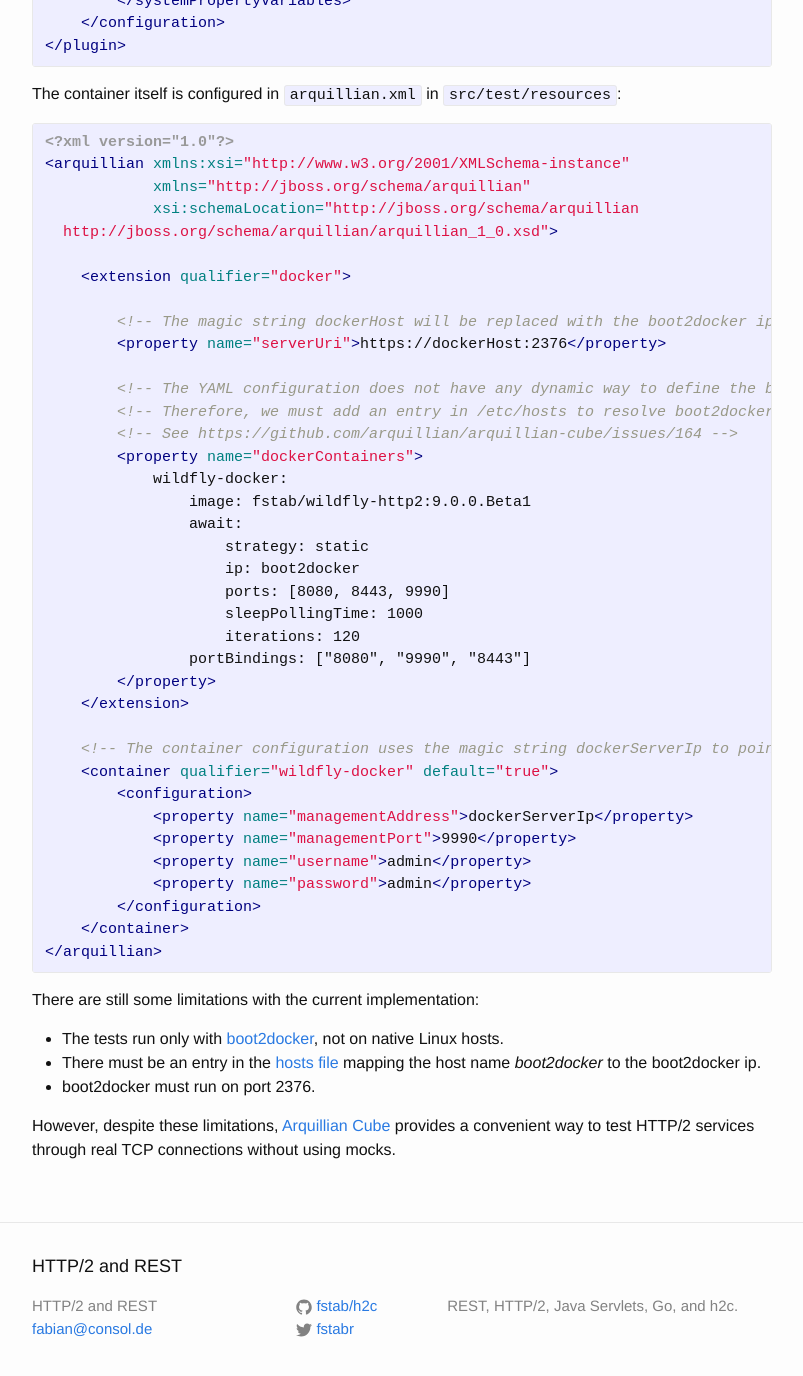
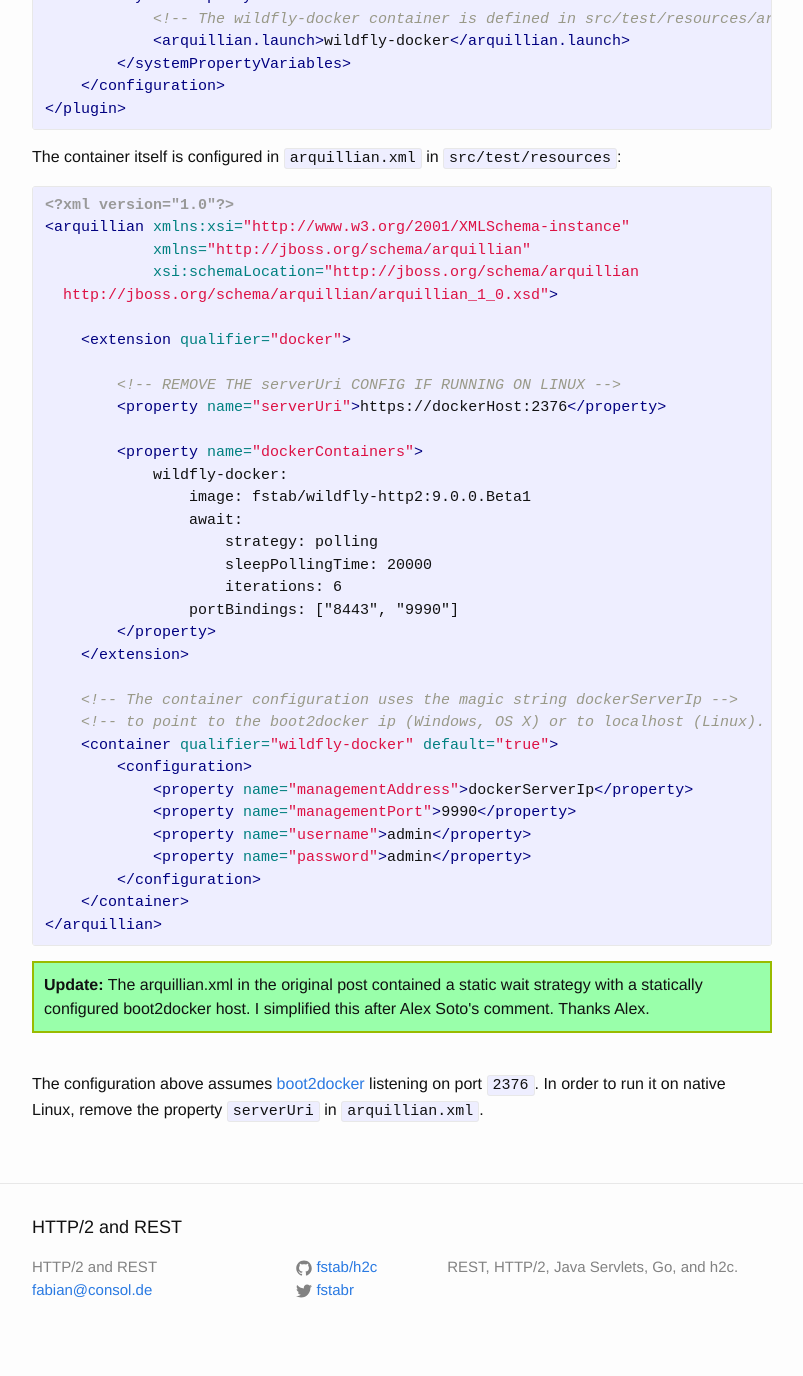
Before and after one commit to fstab/h2c, a Jekyll site: the page built from _posts/2015-08-03-arquillian.markdown, in a window 1280 px wide and 1400 px high, scrolled down 1165 px. Shown: the top 1376 px of the window, without its empty margins (238-1041 px from the left). Built offline with Jekyll 4.4.1, drawn with Linux system fonts in a browser that asks for light colours; comment, search, counter and statistics services are not loaded; some of the changed text lies outside the part shown.

Commit message:
Updated the Arquillian post after Alex Soto's comment

```diff
--- a/_posts/2015-08-03-arquillian.markdown
+++ b/_posts/2015-08-03-arquillian.markdown
@@ -72,26 +74,22 @@ The container itself is configured in `arquillian.xml` in `src/test/resources`:
 
     <extension qualifier="docker">
 
-        <!-- The magic string dockerHost will be replaced with the boot2docker ip. -->
+        <!-- REMOVE THE serverUri CONFIG IF RUNNING ON LINUX -->
         <property name="serverUri">https://dockerHost:2376</property>
 
-        <!-- The YAML configuration does not have any dynamic way to define the boot2docker ip. -->
-        <!-- Therefore, we must add an entry in /etc/hosts to resolve boot2docker to boot2docker's ip -->
-        <!-- See https://github.com/arquillian/arquillian-cube/issues/164 -->
         <property name="dockerContainers">
             wildfly-docker:
                 image: fstab/wildfly-http2:9.0.0.Beta1
                 await:
-                    strategy: static
-                    ip: boot2docker
-                    ports: [8080, 8443, 9990]
-                    sleepPollingTime: 1000
-                    iterations: 120
-                portBindings: ["8080", "9990", "8443"]
+                    strategy: polling
+                    sleepPollingTime: 20000
+                    iterations: 6
+                portBindings: ["8443", "9990"]
         </property>
     </extension>
 
-    <!-- The container configuration uses the magic string dockerServerIp to point to the boot2docker ip. -->
+    <!-- The container configuration uses the magic string dockerServerIp -->
+    <!-- to point to the boot2docker ip (Windows, OS X) or to localhost (Linux). -->
     <container qualifier="wildfly-docker" default="true">
         <configuration>
             <property name="managementAddress">dockerServerIp</property>
@@ -103,15 +101,13 @@ The container itself is configured in `arquillian.xml` in `src/test/resources`:
 </arquillian>
 {% endhighlight %}
 
-There are still some limitations with the current implementation:
+<div style="background-color: #99ffaa; border: 2px solid #99bb00; margin: auto; padding: 10px;">
+<b>Update:</b> The arquillian.xml in the original post contained a static wait strategy with a statically configured boot2docker host. I simplified this after Alex Soto's comment. Thanks Alex.
+</div>
+<br/>
 
-* The tests run only with [boot2docker], not on native Linux hosts.
-* There must be an entry in the [hosts file] mapping the host name _boot2docker_
-  to the boot2docker ip.
-* boot2docker must run on port 2376.
-
-However, despite these limitations, [Arquillian Cube] provides a convenient way to test
-HTTP/2 services through real TCP connections without using mocks.
+The configuration above assumes [boot2docker] listening on port `2376`.
+In order to run it on native Linux, remove the property `serverUri` in `arquillian.xml`.
 
 [h2c]: https://github.com/fstab/h2c
 [Arquillian Cube]: https://github.com/arquillian/arquillian-cube
```
Also changed, not shown: other parts of _posts/2015-08-03-arquillian.markdown (+2 -0 lines).
